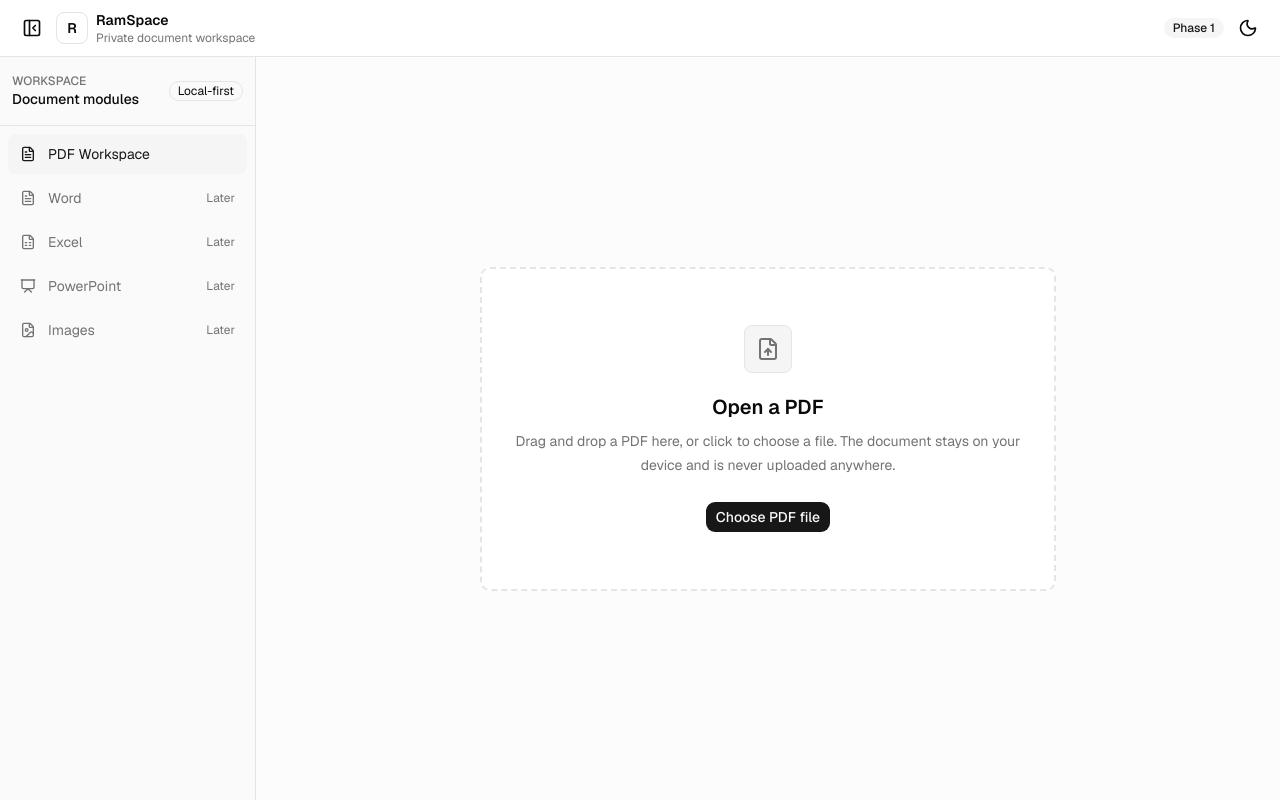
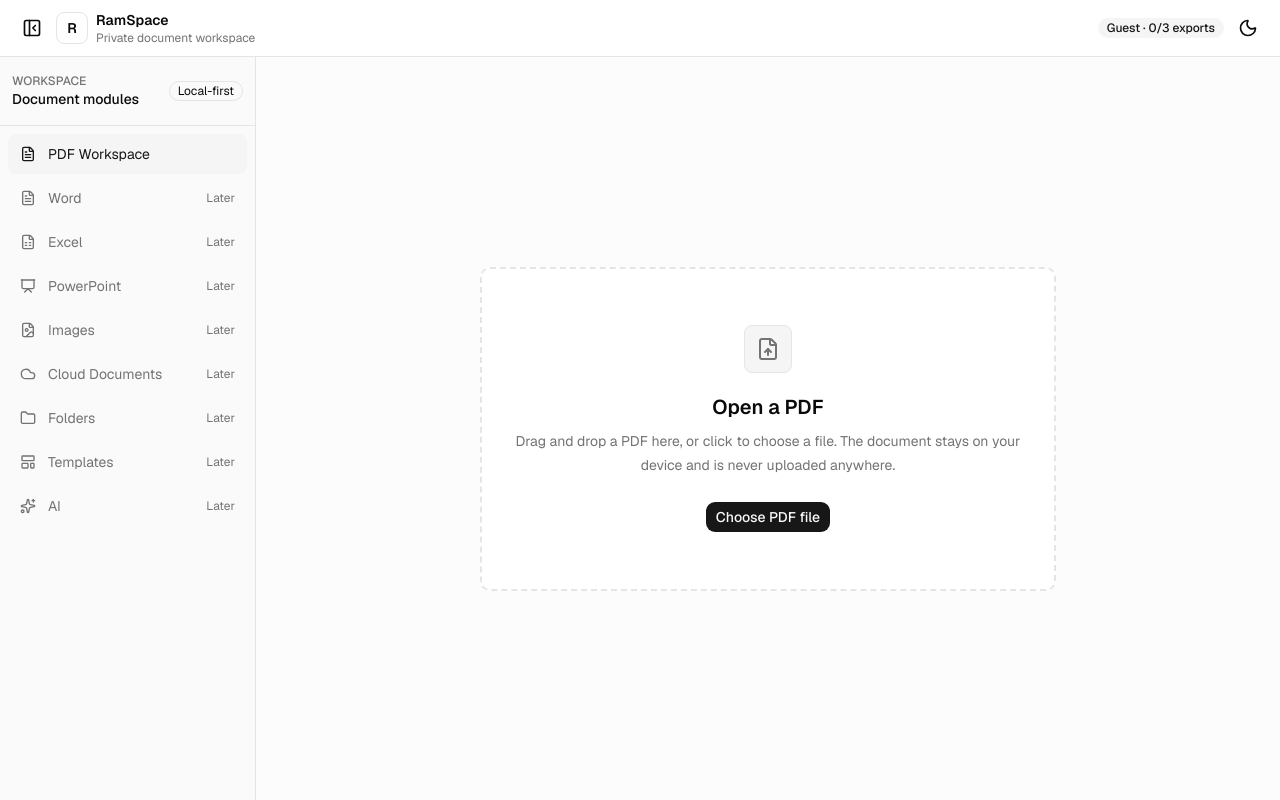
Before and after one commit to haricodes2970/ramxworkspace, a Next.js app in the folder apps/web/: page /workspace in a window 1280 px wide. Built offline with nearby package versions, Linux system fonts and the light colour scheme; no server answers.

Commit message:
feat: integrate guest workspace navigation

```diff
--- a/apps/web/src/components/layout/app-header.tsx
+++ b/apps/web/src/components/layout/app-header.tsx
@@ -3,8 +3,8 @@
 import { Menu, PanelLeftClose, PanelLeftOpen } from "lucide-react";
 import { AppSidebar } from "@/components/layout/app-sidebar";
 import { ThemeToggle } from "@/components/layout/theme-toggle";
-import { Badge } from "@/components/ui/badge";
 import { Button } from "@/components/ui/button";
+import { GuestExportStatus } from "@/features/guest/guest-export-status";
 import {
   Sheet,
   SheetContent,
@@ -81,9 +81,7 @@ export function AppHeader() {
       </div>
 
       <div className="flex shrink-0 items-center gap-2">
-        <Badge variant="secondary" className="hidden sm:inline-flex">
-          Phase 1
-        </Badge>
+        <GuestExportStatus />
         <ThemeToggle />
       </div>
 
--- a/apps/web/src/components/layout/app-sidebar.tsx
+++ b/apps/web/src/components/layout/app-sidebar.tsx
@@ -2,10 +2,14 @@
 
 import type { ComponentType } from "react";
 import {
+  Cloud,
   FileImage,
   FileSpreadsheet,
   FileText,
+  Folder,
+  LayoutTemplate,
   Presentation,
+  Sparkles,
 } from "lucide-react";
 import { Badge } from "@/components/ui/badge";
 import { Separator } from "@/components/ui/separator";
@@ -32,6 +36,10 @@ const moduleIcons: Record<
   excel: FileSpreadsheet,
   powerpoint: Presentation,
   images: FileImage,
+  "cloud-documents": Cloud,
+  folders: Folder,
+  templates: LayoutTemplate,
+  ai: Sparkles,
 };
 
 export function AppSidebar({ mobile = false }: AppSidebarProps) {
--- a/apps/web/src/features/document-modules.ts
+++ b/apps/web/src/features/document-modules.ts
@@ -26,4 +26,24 @@ export const DOCUMENT_MODULES: DocumentModule[] = [
     label: "Images",
     status: "planned",
   },
+  {
+    id: "cloud-documents",
+    label: "Cloud Documents",
+    status: "planned",
+  },
+  {
+    id: "folders",
+    label: "Folders",
+    status: "planned",
+  },
+  {
+    id: "templates",
+    label: "Templates",
+    status: "planned",
+  },
+  {
+    id: "ai",
+    label: "AI",
+    status: "planned",
+  },
 ];
--- /dev/null
+++ b/apps/web/src/features/guest/guest-export-status.tsx
@@ -0,0 +1,20 @@
+"use client";
+
+import { Badge } from "@/components/ui/badge";
+import {
+  GUEST_MAX_EXPORTS,
+  useGuestExportStore,
+} from "@/features/guest/guest-export-store";
+
+export function GuestExportStatus() {
+  const exportsUsed = useGuestExportStore((state) => state.exportsUsed);
+  return (
+    <Badge
+      variant="secondary"
+      className="hidden sm:inline-flex"
+      title="Guest exports are tracked locally in your browser"
+    >
+      Guest · {exportsUsed}/{GUEST_MAX_EXPORTS} exports
+    </Badge>
+  );
+}
--- a/apps/web/src/types/document.ts
+++ b/apps/web/src/types/document.ts
@@ -3,7 +3,11 @@ export type DocumentModuleId =
   | "word"
   | "excel"
   | "powerpoint"
-  | "images";
+  | "images"
+  | "cloud-documents"
+  | "folders"
+  | "templates"
+  | "ai";
 
 export type DocumentModuleStatus = "active" | "planned";
 
```
